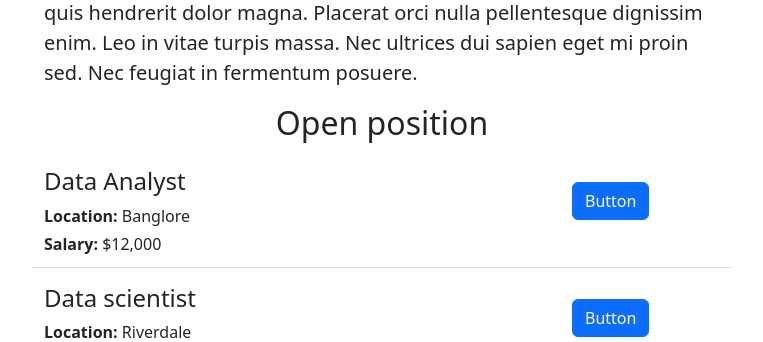
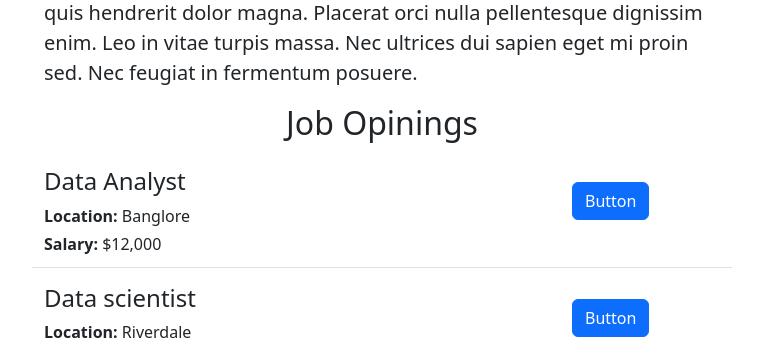
Before and after one commit to Durga21B21/careers-website, a Flask app: page / in a window 1280 px wide. Shown: the part 838-1180 px from the top of the page, without its empty margins (258-1021 px from the left). Run offline with Flask 3, Linux system fonts and the light colour scheme.

Commit message:
made change in job openings

```diff
--- a/templates/home.html
+++ b/templates/home.html
@@ -39,7 +39,7 @@
        nulla at volutpat. Proin libero nunc consequat interdum varius sit. Ultricies mi quis hendrerit dolor magna. Placerat
        orci nulla pellentesque dignissim enim. Leo in vitae turpis massa. Nec ultrices dui sapien eget mi proin sed. Nec
        feugiat in fermentum posuere.</p>
-      <h2 class="text-center mt-3 mb-4">Open position</h2>
+      <h2 class="text-center mt-3 mb-4">Job Opinings</h2>
       <div  >
          {% for job in jobs %}
            {% include 'jobitem.html' %}
```
